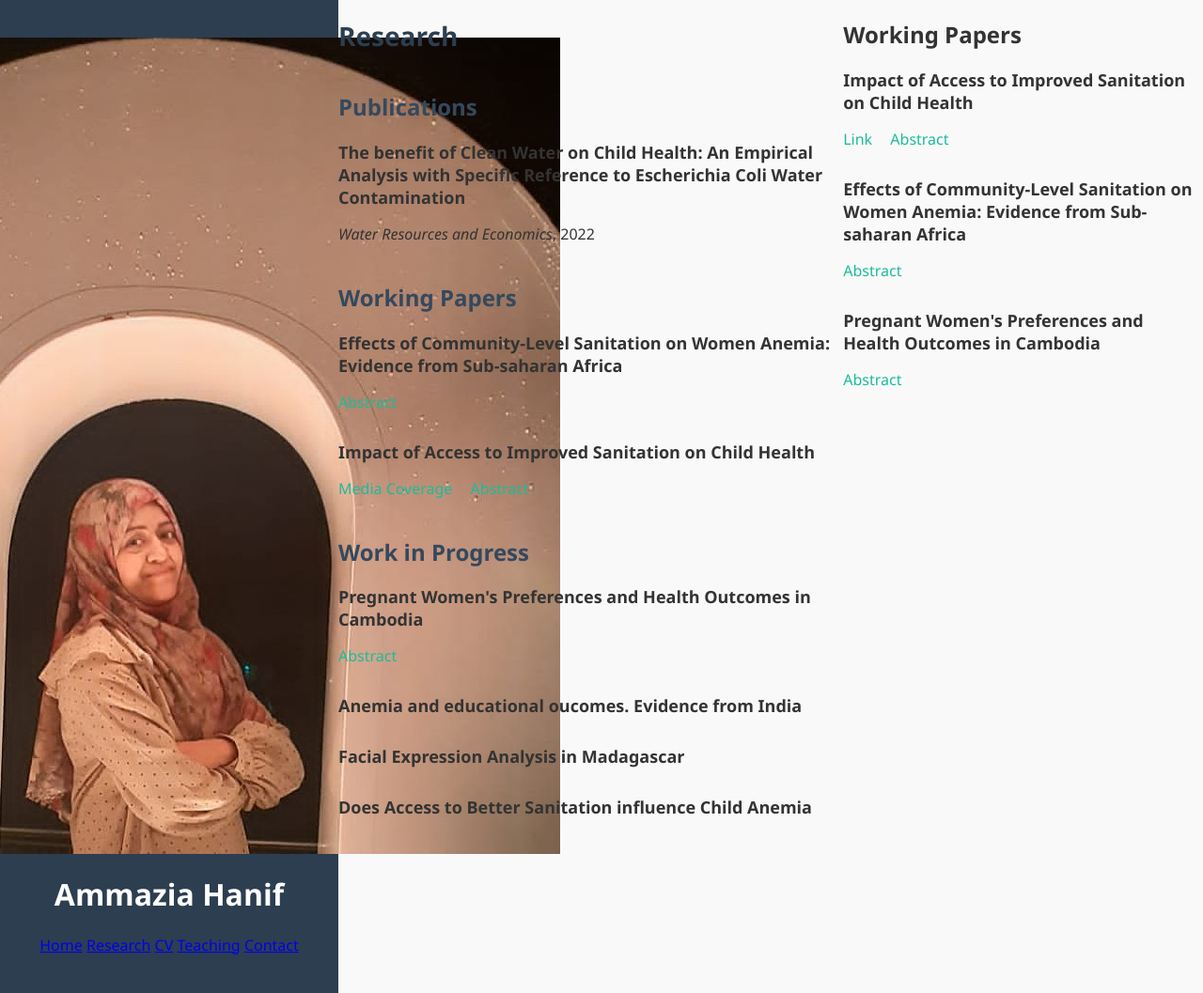
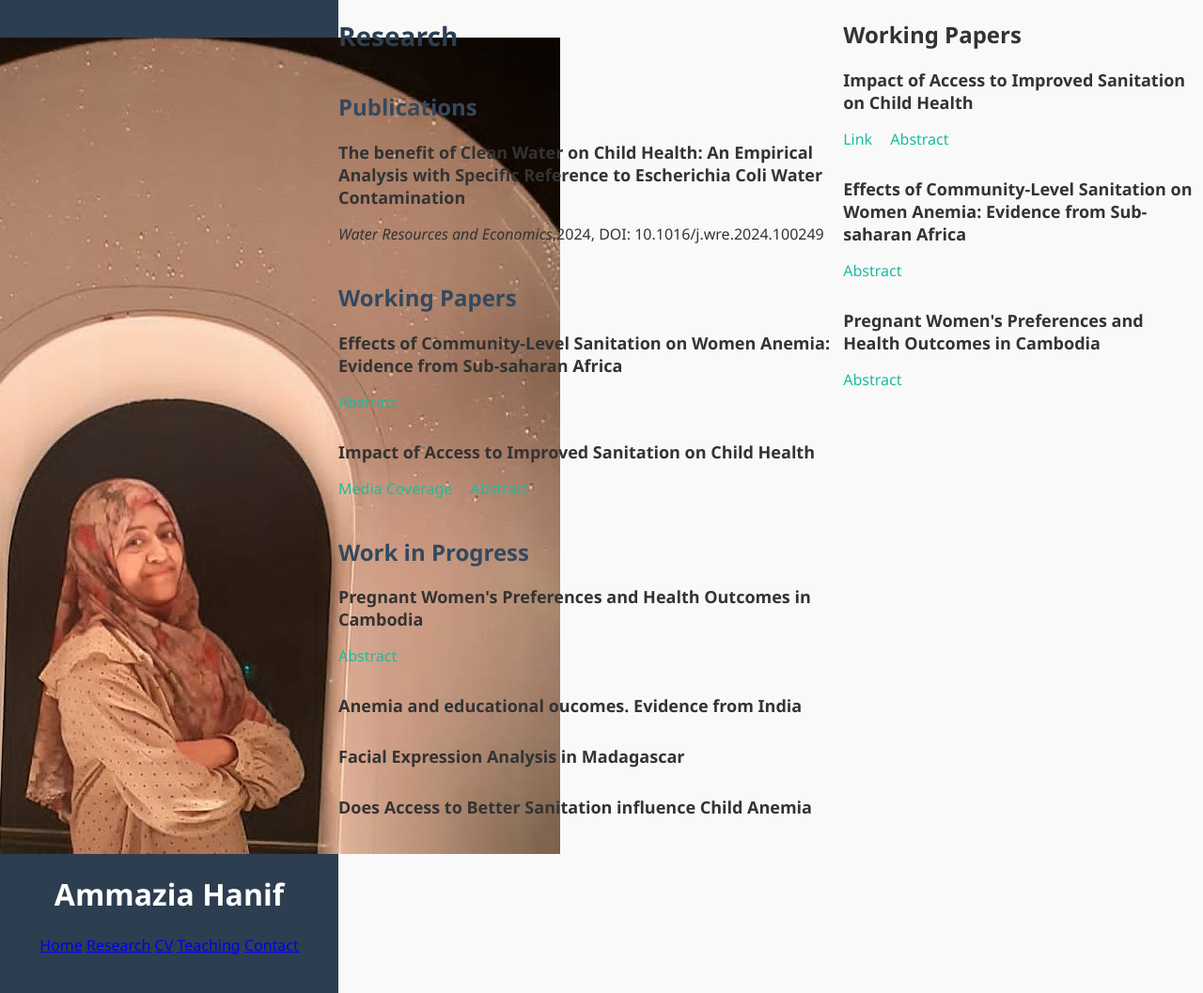
Before and after one commit to s2230029/Research-profile, a Jekyll site: the page research.html, which Jekyll copies as it is, in a window 1280 px wide. Shown: the whole page at 94% size. Built offline with Jekyll 4.4.1, drawn with Linux system fonts in a browser that asks for light colours.

Commit message:
Update research.html

```diff
--- a/research.html
+++ b/research.html
@@ -74,7 +74,7 @@
 
   <div class="paper">
     <h3>The benefit of Clean Water on Child Health: An Empirical Analysis with Specific Reference to Escherichia Coli Water Contamination </h3>
-    <p><em>Water Resources and Economics</em>, 2022</p>
+    <p><em>Water Resources and Economics</em>,2024, DOI: 10.1016/j.wre.2024.100249</p>
   </div>
 </section>
     <section id="working-papers">
```
